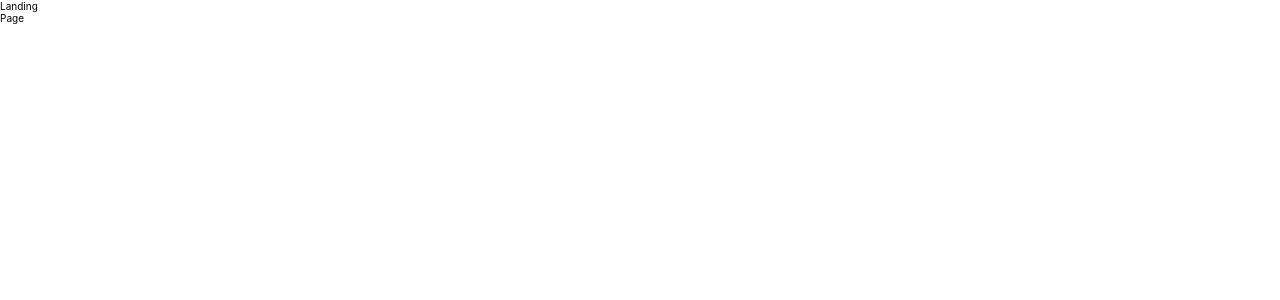
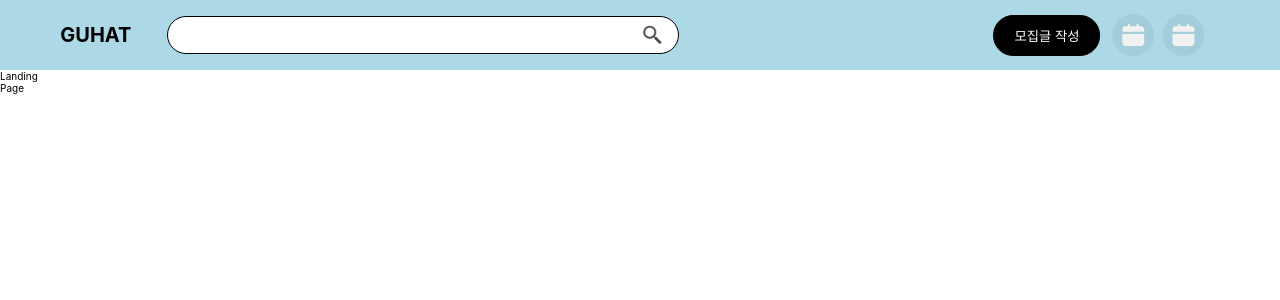
Before and after one commit to likelion-ssu/GUHAT-FE, a React (Create React App) app: page / in a window 1280 px wide. Shown: the top 300 px of the page. Built offline with nearby package versions, Linux system fonts and the light colour scheme.

Commit message:
feat : header layout #3

```diff
--- a/src/App.tsx
+++ b/src/App.tsx
@@ -1,3 +1,4 @@
+import Header from "@components/Header";
 import { ThemeProvider } from "@emotion/react";
 import GlobalStyle from "@styles/GlobalStyle";
 import themes from "@styles/themes";
@@ -9,6 +10,7 @@ function App() {
         <RecoilRoot>
             <ThemeProvider theme={themes}>
                 <GlobalStyle />
+                <Header title={"GUHAT"} />
                 <BrowserRouter>
                     <Router />
                 </BrowserRouter>
--- a/src/components/Header/Header.style.ts
+++ b/src/components/Header/Header.style.ts
@@ -1,6 +1,4 @@
 import styled from "@emotion/styled";
-import SearchIcon from "../../assets/Search.svg"
-
 const HeaderWrap = styled.header`
     display: flex;
     flex-direction: row;
@@ -12,7 +10,21 @@ const HeaderWrap = styled.header`
     background-color: lightblue;
     padding: 0 2.4rem;
     width: calc(100% + 2.4rem);
-    height: 5.6rem;
+    height: 7rem;
+
+    #header-schedule-btn {
+        position: absolute;
+        right: 6%;
+        transform: translate(6%);
+        height: 60%;
+    }
+
+    #header-profile-btn {
+        position: absolute;
+        right: 10%;
+        transform: translate(10%);
+        height: 60%;
+    }
 `;
 
 const Title = styled.div`
@@ -22,28 +34,7 @@ const Title = styled.div`
     transform: translate(-7%);
     margin: 0 auto;
     font-size: 2rem;
-    font-weight: 600;
+    font-weight: 700;
 `;
 
-const SearchWrap = styled.div`
-    background-color: white;
-    border-radius: 20px;
-    border: 1px solid black;
-    position: absolute;
-    display: flex;
-    left: calc(7% + 10rem);
-    transform: translate(calc(-7% -10rem));
-
-    img {
-        height: 100%;
-        src: SearchIcon;
-    }
-`;
-
-const SearchInput = styled.input`
-    background-color: transparent;
-    padding: 1rem;
-    width: 50%;
-`;
-
-export { HeaderWrap, Title, SearchWrap, SearchInput };
+export { HeaderWrap, Title };
--- /dev/null
+++ b/src/components/Header/PostButton.style.ts
@@ -0,0 +1,12 @@
+import styled from "@emotion/styled";
+export const PostBtnWrap = styled.button`
+    background-color: black;
+    color: white;
+    border-radius: 20px;
+    border: 1px solid black;
+    position: absolute;
+    display: flex;
+    right: calc(15%);
+    transform: translate(calc(15%));
+    padding: 1rem 2rem;
+`;
--- /dev/null
+++ b/src/components/Header/PostButton.tsx
@@ -0,0 +1,7 @@
+import { PostBtnWrap } from "./PostButton.style";
+
+const PostButton = () => {
+    return <PostBtnWrap>모집글 작성</PostBtnWrap>;
+};
+
+export default PostButton;
--- /dev/null
+++ b/src/components/Header/SearchBar.style.ts
@@ -0,0 +1,34 @@
+import styled from "@emotion/styled";
+const SearchWrap = styled.div`
+    z-index: 10;
+    background-color: white;
+    border-radius: 20px;
+    border: 1px solid black;
+    position: absolute;
+    display: flex;
+    left: calc(7% + 10rem);
+    transform: translate(calc(-7% -10rem));
+    min-width: 40vw;
+
+    img {
+        z-index: 10;
+        width: 10%;
+        height: 2.2rem;
+        position: absolute;
+        right: 1rem;
+        top: 50%;
+        transform: translate(1rem, -50%);
+        margin: 0 auto;
+    }
+    img:active {
+        filter: brightness(0.8);
+    }
+`;
+
+const SearchInput = styled.input`
+    background-color: transparent;
+    padding: 1rem;
+    width: 80%;
+`;
+
+export { SearchWrap, SearchInput };
--- /dev/null
+++ b/src/components/Header/SearchBar.tsx
@@ -0,0 +1,23 @@
+import SearchIcon from "@assets/Search.svg";
+
+import { useState } from "react";
+import { SearchInput, SearchWrap } from "./SearchBar.style";
+
+const SearchBar = () => {
+    const [search, setSearch] = useState<string | undefined | null>("");
+    const inputHandler = (e: React.ChangeEvent<HTMLInputElement>) => {
+        setSearch(e.target.value);
+    };
+    const onClickSearch = () => {
+        //TODO 검색 API
+        setSearch("");
+    };
+    return (
+        <SearchWrap>
+            <SearchInput value={search ? search : ""} onChange={inputHandler} />
+            <img alt="검색" src={SearchIcon} onClick={() => onClickSearch()} />
+        </SearchWrap>
+    );
+};
+
+export default SearchBar;
--- /dev/null
+++ b/src/components/Header/index.tsx
@@ -0,0 +1,47 @@
+import { useEffect, useState } from "react";
+
+import ScheduleIcon from "@assets/Schedule.svg";
+import { HeaderWrap, Title } from "./Header.style";
+import PostButton from "./PostButton";
+import SearchBar from "./SearchBar";
+
+type HeaderProps = {
+    title?: string | undefined;
+    color?: string | undefined;
+};
+
+function Header({ title }: HeaderProps) {
+    const [isSSR, setIsSSR] = useState(true);
+
+    useEffect(() => {
+        setIsSSR(false);
+    }, []);
+
+    return (
+        <HeaderWrap>
+            {!isSSR && (
+                <>
+                    {title && (
+                        <>
+                            <Title>{title}</Title>
+                            <SearchBar />
+                            <PostButton />
+                            <img
+                                id="header-schedule-btn"
+                                src={ScheduleIcon}
+                                alt="스케줄 아이콘"
+                            />
+                            <img
+                                id="header-profile-btn"
+                                src={ScheduleIcon}
+                                alt="프로필 아이콘"
+                            />
+                        </>
+                    )}
+                </>
+            )}
+        </HeaderWrap>
+    );
+}
+
+export default Header;
--- a/tsconfig.paths.json
+++ b/tsconfig.paths.json
@@ -2,6 +2,7 @@
     "compilerOptions": {
         "baseUrl": "./",
         "paths": {
+            "@/*": ["src/*"],
             "@apis/*": ["src/apis/*"],
             "@assets/*": ["src/assets/*"],
             "@components/*": ["src/components/*"],
```
Also changed, not shown: src/assets/Schedule.svg (added), src/assets/Search.svg (added).
